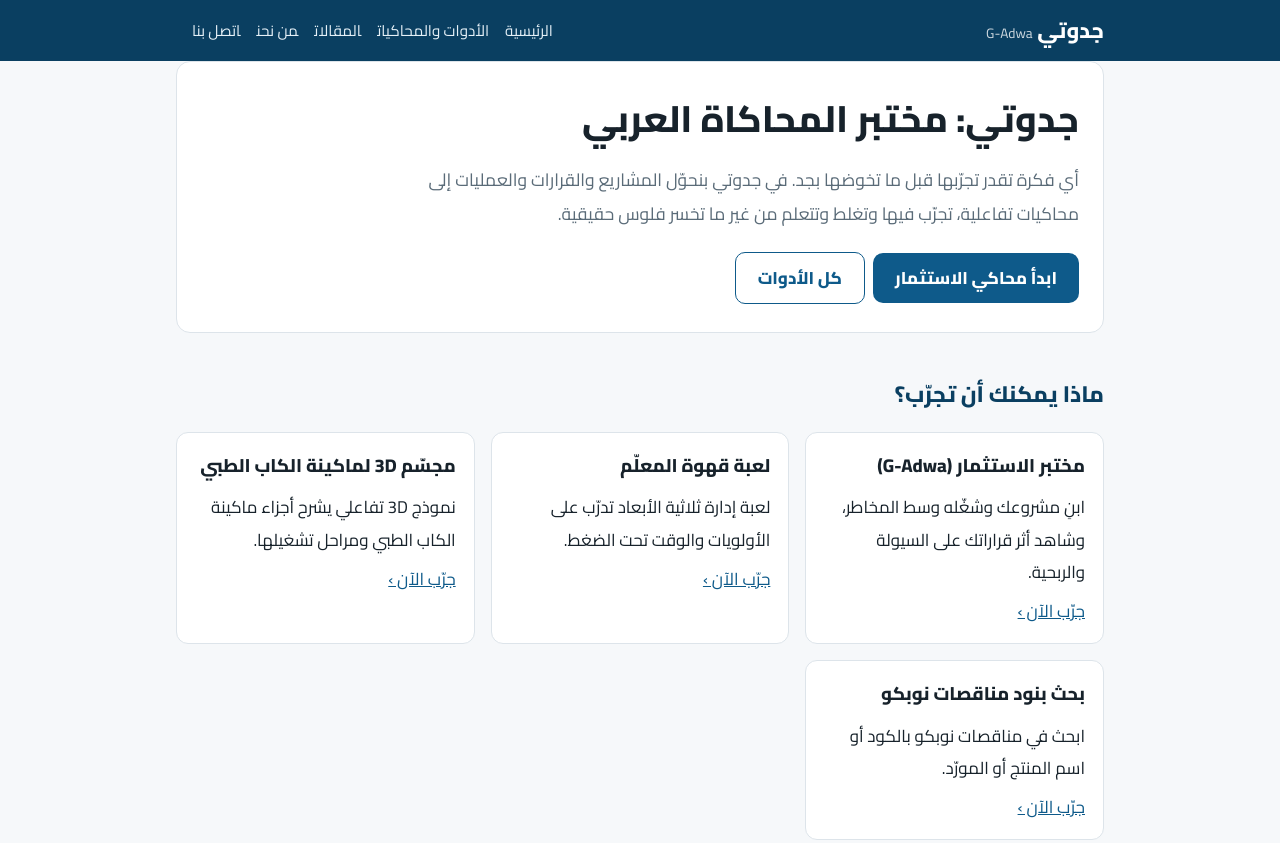
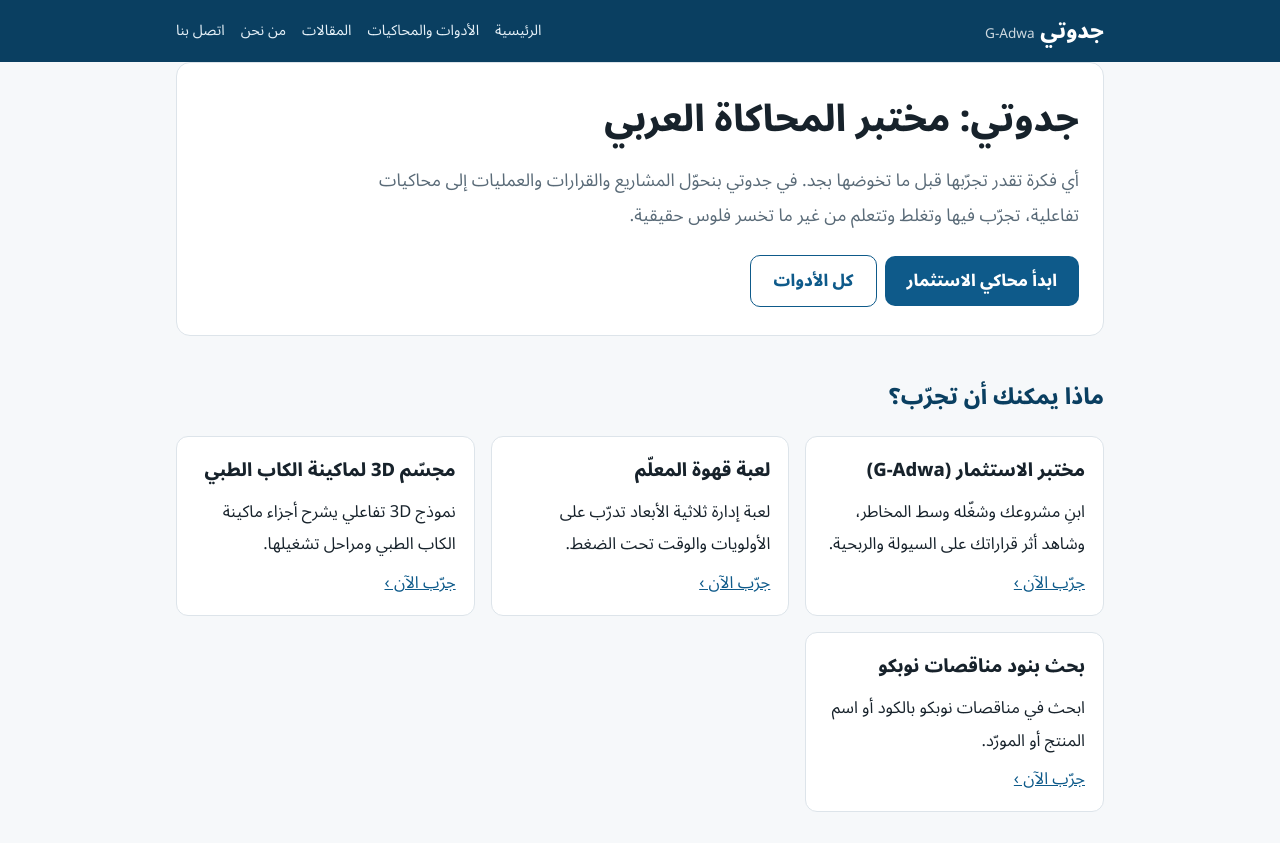
Before and after one commit to emhmohamedahmed-coder/G-adwa-, a plain HTML site: page index.html in a window 1280 px wide. Shown: the top 843 px of the page. Drawn offline with Linux system fonts and the light colour scheme.

Commit message:
Switch to Noto Sans Arabic, keep nav items unbroken
Co-Authored-By: Claude Sonnet 5.5 <noreply@anthropic.com>
Claude-Session: https://claude.ai/code/session_01TF6N1pUx5myiKtYoGEGa4C

```diff
--- a/index.html
+++ b/index.html
@@ -9,7 +9,7 @@
 <link rel="canonical" href="https://www.g-adwa.com/">
 <meta property="og:title" content="مختبر المحاكاة العربي"><meta property="og:description" content="جدوتي مختبر عربي للمحاكاة: جرّب مشروعك وقراراتك وعملياتك بشكل تفاعلي — محاكي استثمار، ألعاب إدارة، ومجسمات 3D."><meta property="og:type" content="website"><meta property="og:url" content="https://www.g-adwa.com/">
 <link rel="preconnect" href="https://fonts.googleapis.com"><link rel="preconnect" href="https://fonts.gstatic.com" crossorigin>
-<link href="https://fonts.googleapis.com/css2?family=Cairo:wght@400;600;800&display=swap" rel="stylesheet">
+<link href="https://fonts.googleapis.com/css2?family=Noto+Sans+Arabic:wght@400;600;800&display=swap" rel="stylesheet">
 <link rel="stylesheet" href="/style.css">
 </head>
 <body>
--- a/style.css
+++ b/style.css
@@ -1,6 +1,6 @@
 :root{--bg:#f6f8fa;--card:#fff;--ink:#17222b;--mute:#5a6b78;--line:#dde4ea;--brand:#0e5a8a;--brand2:#0a3f61;--amber:#f4b23e}
 *{box-sizing:border-box}
-body{margin:0;background:var(--bg);color:var(--ink);font-family:Cairo,"Noto Naskh Arabic",Tahoma,"Segoe UI",sans-serif;line-height:1.9;font-size:17px;letter-spacing:0;word-spacing:0;text-rendering:optimizeLegibility}
+body{margin:0;background:var(--bg);color:var(--ink);font-family:"Noto Sans Arabic",Tahoma,"Segoe UI",sans-serif;line-height:1.95;font-size:16.5px;letter-spacing:0;word-spacing:0;text-rendering:optimizeLegibility}
 .w{max-width:960px;margin:0 auto;padding:0 16px}
 header.site{background:var(--brand2);color:#fff}
 header.site .w{display:flex;flex-wrap:wrap;align-items:center;justify-content:space-between;gap:6px 18px;padding-top:10px;padding-bottom:10px}
@@ -24,3 +24,5 @@ table{border-collapse:collapse;width:100%;margin:12px 0;font-size:.95rem}th,td{b
 .note{background:#fff8e6;border-inline-start:4px solid var(--amber);padding:10px 14px;border-radius:6px;margin:16px 0}
 .ltr{direction:ltr;unicode-bidi:isolate;display:inline-block}
 footer.site{background:#10202c;color:#c9d6df;padding:18px 0;font-size:.92rem}footer.site a{color:#9fd0f0}.small{font-size:.82rem;opacity:.85}
+nav{display:flex;flex-wrap:wrap;gap:2px 16px}
+nav a{white-space:nowrap;margin:0;font-size:.9rem}
```
Also changed, not shown: about.html (+1 -1 lines), contact.html (+1 -1 lines), guides/3d-models-production-line.html (+1 -1 lines), guides/cash-flow-simulation.html (+1 -1 lines), guides/how-to-use-investment-simulator.html (+1 -1 lines), guides/index.html (+1 -1 lines), guides/operations-game-lessons.html (+1 -1 lines), guides/what-is-simulation.html (+1 -1 lines), guides/why-plans-fail.html (+1 -1 lines), privacy.html (+1 -1 lines), terms.html (+1 -1 lines), tools.html (+1 -1 lines).
